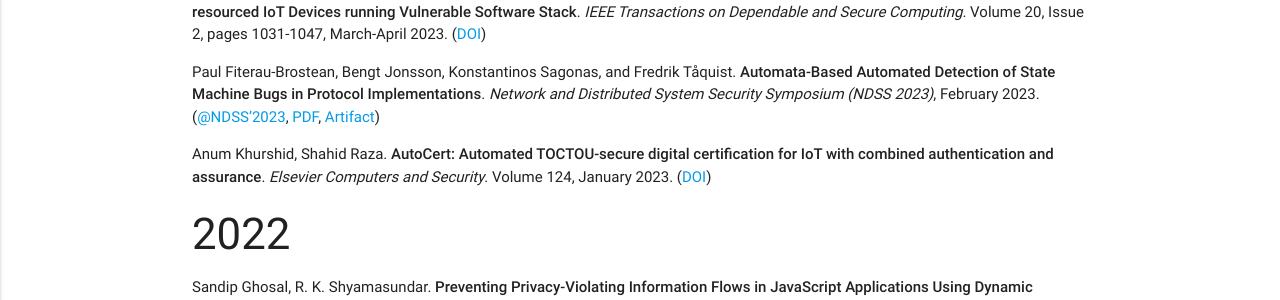
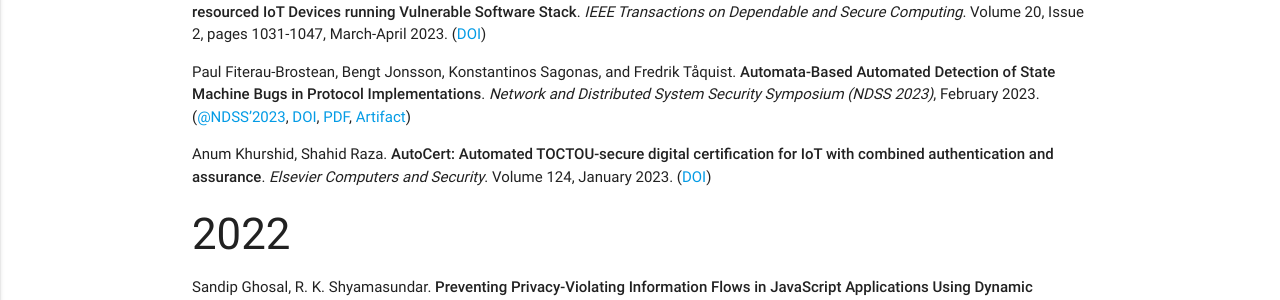
Before and after one commit to assist-project/assist-project.github.io, a Jekyll site: the page built from 03-publications.md, in a window 1280 px wide and 900 px high. Shown: the part 246-546 px from the top of the window. Built offline with Jekyll 4.4.1, drawn with Linux system fonts in a browser that asks for light colours.

Commit message:
Add NDSS'2023 doi

```diff
--- a/03-publications.md
+++ b/03-publications.md
@@ -8,9 +8,10 @@ permalink: /publications/
 
 - Anum Khurshid, Sileshi D. Yalew, Mudassar Aslam, Shahid Raza. **ShieLD: Shielding Cross-zone Communication within Limited-resourced IoT Devices running Vulnerable Software Stack**. _IEEE Transactions on Dependable and Secure Computing_. Volume 20, Issue 2, pages 1031-1047, March-April 2023. ([DOI](https://doi.org/10.1109/TDSC.2022.3147262))
 
-- Paul Fiterau-Brostean, Bengt Jonsson, Konstantinos Sagonas, and Fredrik Tåquist. **Automata-Based Automated Detection of State Machine Bugs in Protocol Implementations**. _Network and Distributed System Security Symposium (NDSS 2023)_, February 2023. ([@NDSS'2023][NDSS-2023-Info], [PDF][NDSS-2023-PDF], [Artifact][NDSS-2023-Artifact])
+- Paul Fiterau-Brostean, Bengt Jonsson, Konstantinos Sagonas, and Fredrik Tåquist. **Automata-Based Automated Detection of State Machine Bugs in Protocol Implementations**. _Network and Distributed System Security Symposium (NDSS 2023)_, February 2023. ([@NDSS'2023][NDSS-2023-Info], [DOI][NDSS-2023-DOI], [PDF][NDSS-2023-PDF], [Artifact][NDSS-2023-Artifact])
 
   [NDSS-2023-Info]: https://www.ndss-symposium.org/ndss-paper/automata-based-automated-detection-of-state-machine-bugs-in-protocol-implementations/
+  [NDSS-2023-DOI]: https://dx.doi.org/10.14722/ndss.2023.23068
   [NDSS-2023-PDF]: https://www.ndss-symposium.org/wp-content/uploads/2023/02/ndss2023_s68_paper.pdf
   [NDSS-2023-Artifact]: https://zenodo.org/record/7129240
 
```
